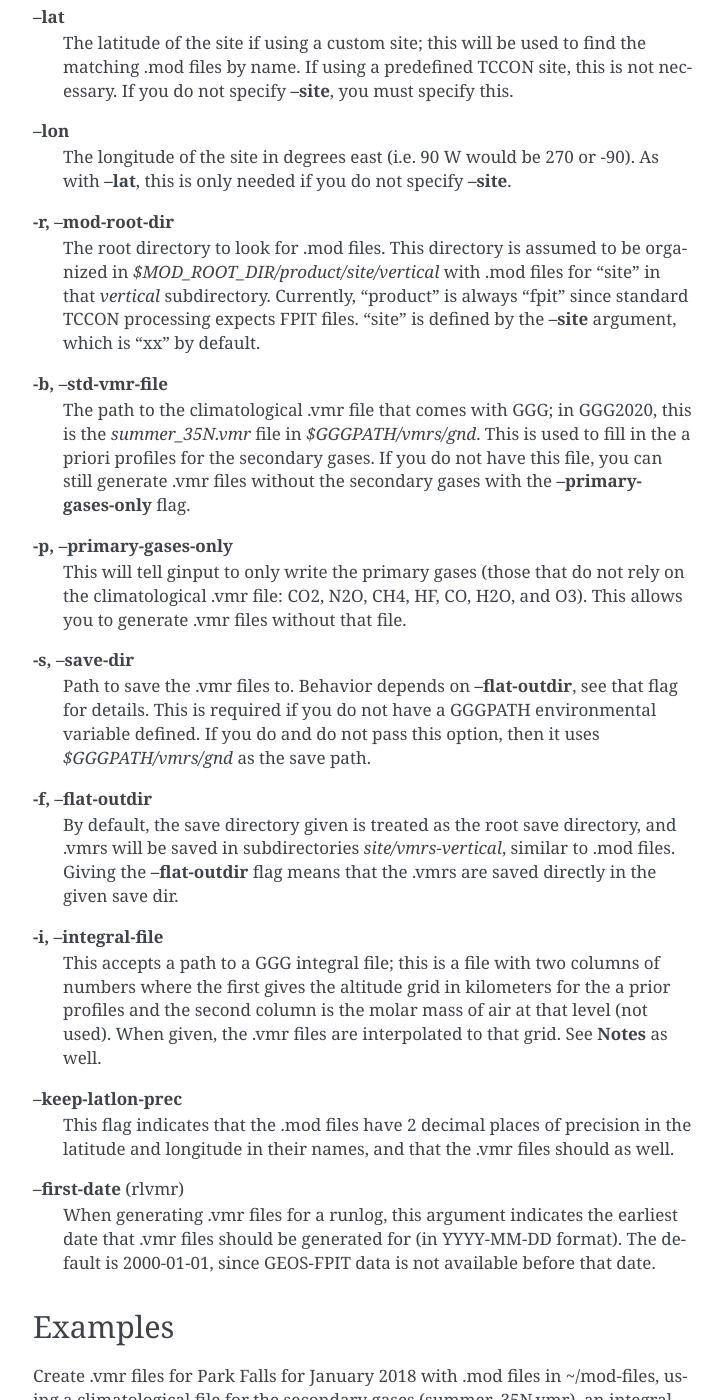
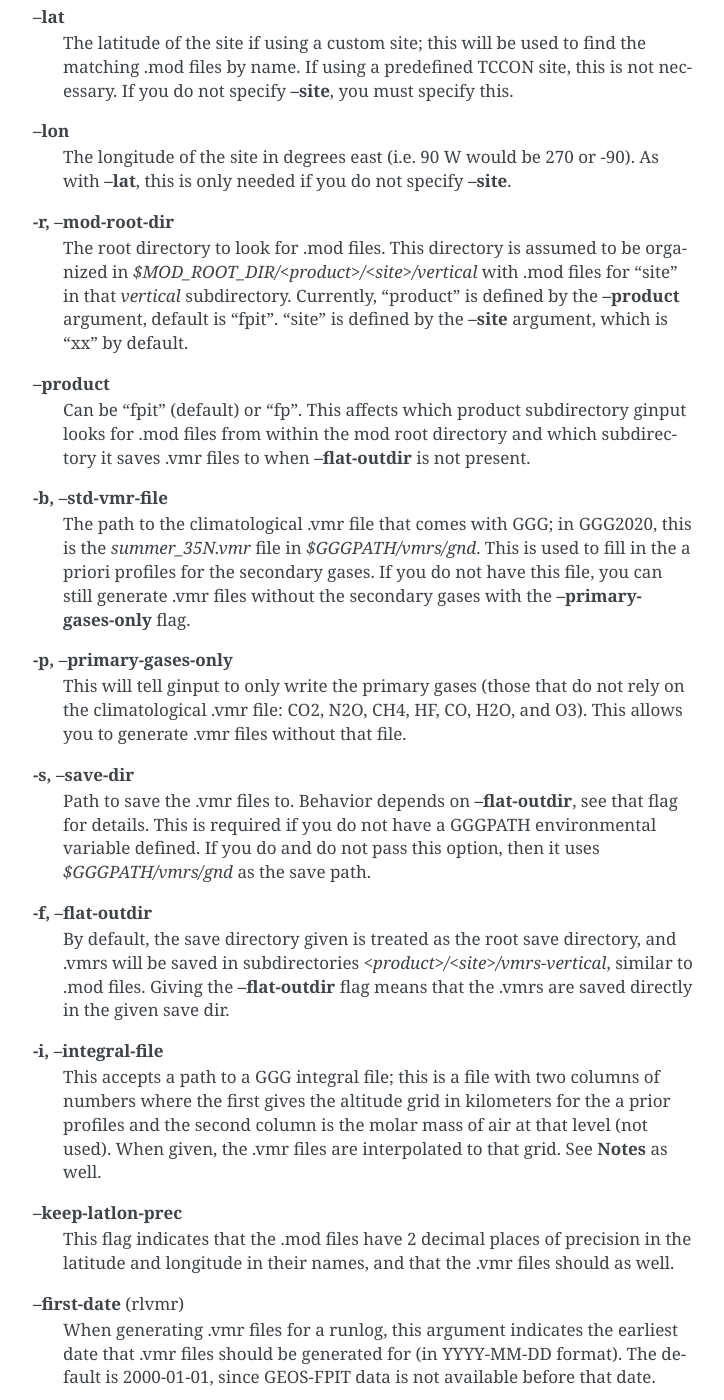
Before and after one commit to chris-msat/py-ginput, a Sphinx documentation site: the page built from man/source/vmrman.rst, in a window 1280 px wide and 1400 px high, scrolled down 1673 px. Shown: the whole window, without its empty margins (387-1111 px from the left). Built offline with Sphinx 7.4.7, drawn with Linux system fonts in a browser that asks for light colours.

```diff
--- a/man/source/mapman.rst
+++ b/man/source/mapman.rst
@@ -52,9 +52,9 @@ I/O
     given, the .map files are saved to `$ROOT_DIR/<product>/<site>/maps-vertical`, e.g. `$ROOT_DIR/fpit/pa/maps-vertical`.
     If **--root-dir** is not given, this argument is required.
 
-**--met-product**
+**--product**
     One of the strings "fp" or "fpit". Used to determine the first level of the directory tree under the **--root-dir**,
-    otherwise not used.
+    otherwise not used. Default is "fpit".
 
 **-k, --keep-latlon-prec**
     This flag indicates that the .mod and .vmr files use 2 decimals places for the latitude and longitude in their file
--- a/man/source/vmrman.rst
+++ b/man/source/vmrman.rst
@@ -76,9 +76,13 @@ Arguments
     if you do not specify **--site**.
 
 **-r, --mod-root-dir**
-    The root directory to look for .mod files. This directory is assumed to be organized in `$MOD_ROOT_DIR/product/site/vertical`
-    with .mod files for "site" in that `vertical` subdirectory. Currently, "product" is always "fpit" since standard
-    TCCON processing expects FPIT files. "site" is defined by the **--site** argument, which is "xx" by default.
+    The root directory to look for .mod files. This directory is assumed to be organized in `$MOD_ROOT_DIR/<product>/<site>/vertical`
+    with .mod files for "site" in that `vertical` subdirectory. Currently, "product" is defined by the **--product**
+    argument, default is "fpit". "site" is defined by the **--site** argument, which is "xx" by default.
+
+**--product**
+    Can be "fpit" (default) or "fp". This affects which product subdirectory ginput looks for .mod files from within
+    the mod root directory and which subdirectory it saves .vmr files to when **--flat-outdir** is not present.
 
 **-b, --std-vmr-file**
     The path to the climatological .vmr file that comes with GGG; in GGG2020, this is the `summer_35N.vmr` file in
@@ -133,9 +137,11 @@ files, for only Jan 1st, 2018::
 Create standard TCCON .vmr files for the runlog `pa.grl`, assuming you have the `GGGPATH` environmental variable
 defined and that the climatological .vmr file is in the right place and the .mod files are in
 `$GGGPATH/models/gnd/fpit/<site>/vertical`::
+
     ./run_ginput.py vmr -i $GGGPATH/levels/ap_51_level_0_to_70km.gnd pa.grl
 
 Same as last except the .mod files are all directly in `$GGGPATH/models/gnd`::
+
     ./run_ginput.py vmr -i $GGGPATH/levels/ap_51_level_0_to_70km.gnd pa.grl $GGGPATH/models/gnd
 
 Notes
```
Also changed, not shown: other parts of man/source/vmrman.rst (+1 -1 lines), README.md (+14 -2 lines), man/source/modman.rst (+9 -1 lines), 10 other files.
